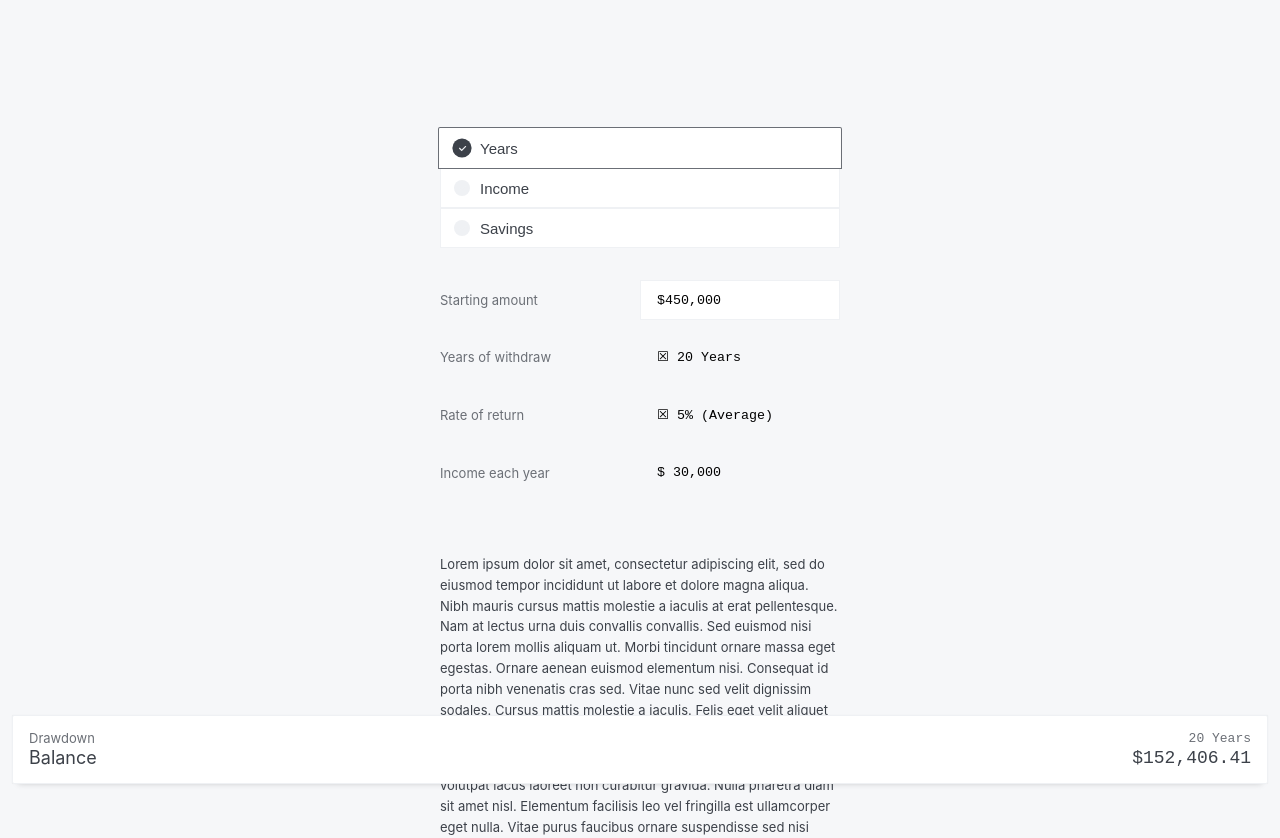
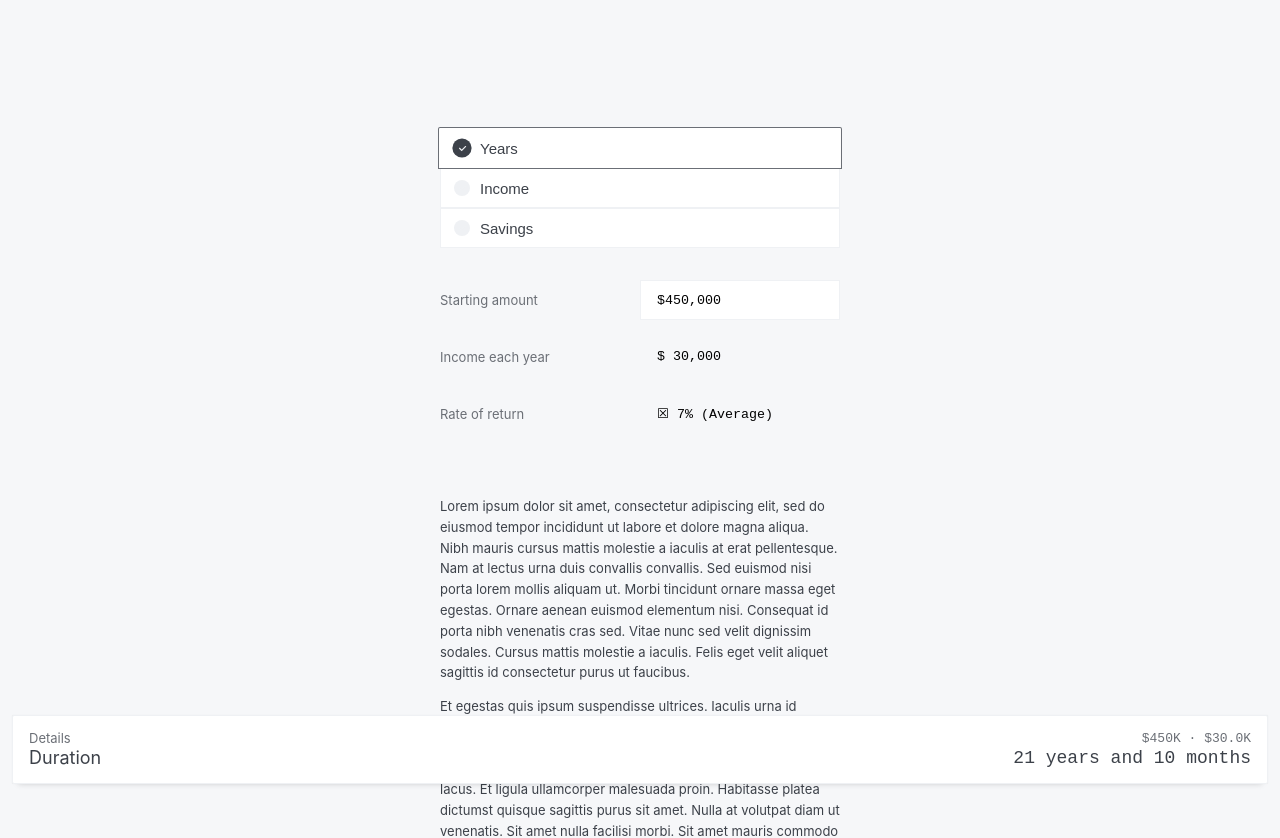
Before and after one commit to moeamaya/choice, a Next.js app: page / in a window 1280 px wide. Shown: the top 838 px of the page. Built offline with nearby package versions, Linux system fonts and the light colour scheme.

Commit message:
Helpers and Formatters

```diff
--- /dev/null
+++ b/components/Drawdown/Formulas/Years.ts
@@ -0,0 +1,65 @@
+const principalWithdraw = (principal: number, withdraw: number): number => {
+  return principal / withdraw;
+};
+
+const inflationInterest = (interest: number, inflation: number): number =>
+  (interest - inflation) / interest;
+
+const logTime = (
+  inflation: number,
+  interest: number,
+  principal: number,
+  withdraw: number
+): number => {
+  const oneMinus =
+    1 -
+    principalWithdraw(principal, withdraw) *
+      inflationInterest(interest, inflation);
+  return Math.log(oneMinus);
+};
+
+const calculate = (
+  inflation: number,
+  interest: number,
+  principal: number,
+  withdraw: number
+): number => {
+  const timeRate = logTime(inflation, interest, principal, withdraw);
+
+  if (isNaN(timeRate)) return 1000;
+
+  const interestRate = Math.log(inflation / interest);
+  return timeRate / interestRate;
+};
+
+const durationFormatter = (value: number): string => {
+  const totalDays = value * 365;
+  const years = Math.floor(totalDays/365);
+
+  let yearsDur = years > 0 ? `${years} year` : '';
+  yearsDur = years > 1 ? `${yearsDur}s` : yearsDur;
+
+  const months = Math.floor((totalDays-(years *365))/30);
+  let monthsDur = months > 0 ? `${months} month` : '';
+  monthsDur = months > 1 ? `${monthsDur}s` : monthsDur;
+
+  const and = years > 0 && months > 0 ? ' and ' : '';
+
+  return `${yearsDur}${and}${monthsDur}`;
+};
+
+const format = (value: number): string => {
+  return value === 1000 ? '1,000+ years' : durationFormatter(value);
+};
+
+const Years = (
+  inflation: number,
+  interest: number,
+  principal: number,
+  withdraw: number
+): string => {
+  const value = calculate(inflation, interest, principal, withdraw);
+  return format(value);
+};
+
+export default Years;
--- a/components/Drawdown/Inputs.tsx
+++ b/components/Drawdown/Inputs.tsx
@@ -1,19 +1,19 @@
 import AmountInput from './AmountInput';
-import Time from './Time';
+import Income from './Income';
 import { OptionType } from '../Choice/Options';
 
 type Props = {
   amount: number;
   setAmount: any;
-  time: OptionType;
-  setTime: any;
+  income: OptionType;
+  setIncome: any;
 };
 
-const Inputs = ({ amount, setAmount, time, setTime }: Props) => {
+const Inputs = ({ amount, setAmount, income, setIncome }: Props) => {
   return (
     <div>
       <AmountInput value={amount} setValue={setAmount} />
-      <Time option={time} setOption={setTime} />
+      <Income option={income} setOption={setIncome} />
     </div>
   );
 };
--- a/components/Drawdown/Summary/Header.tsx
+++ b/components/Drawdown/Summary/Header.tsx
@@ -1,8 +1,10 @@
 import { styled } from '@stitches/react';
+import { abbreviateNumberFormatter } from '../../Helpers/formatters';
 
 type Props = {
-  balance: string;
-  years: number;
+  amount: number;
+  draw: number;
+  years: string;
 };
 
 const StyledLabels = styled('div', {
@@ -48,16 +50,35 @@ const StyledAmount = styled('h2', {
   fontFamily: `monospace`,
 });
 
-const Summary = ({ balance, years }: Props) => {
+const FormattedDetails = ({
+  amount,
+  draw,
+}: {
+  amount: number;
+  draw: number;
+}) => {
+  return (
+    <>
+      ${abbreviateNumberFormatter(amount)} &middot; $
+      {abbreviateNumberFormatter(draw)}
+    </>
+  );
+};
+
+const Summary = ({ amount, draw, years }: Props) => {
+  console.log(amount);
+
   return (
     <>
       <StyledLabels>
-        <StyledDrawdown>Drawdown</StyledDrawdown>
-        <StyledBalance>Balance</StyledBalance>
+        <StyledDrawdown>Details</StyledDrawdown>
+        <StyledBalance>Duration</StyledBalance>
       </StyledLabels>
       <StyledValues>
-        <StyledYears>{years} Years</StyledYears>
-        <StyledAmount>{balance}</StyledAmount>
+        <StyledYears>
+          <FormattedDetails amount={amount} draw={draw} />
+        </StyledYears>
+        <StyledAmount>{years}</StyledAmount>
       </StyledValues>
     </>
   );
--- a/components/Drawdown/Summary/index.tsx
+++ b/components/Drawdown/Summary/index.tsx
@@ -2,8 +2,9 @@ import { styled } from '@stitches/react';
 import Header from './Header';
 
 type Props = {
-  balance: string;
-  years: number;
+  amount: number;
+  draw: number;
+  years: string;
 };
 
 const StyledSummary = styled('div', {
@@ -22,10 +23,10 @@ const StyledSummary = styled('div', {
   `,
 });
 
-const Summary = ({ balance, years }: Props) => {
+const Summary = ({ amount, draw, years }: Props) => {
   return (
     <StyledSummary>
-      <Header balance={balance} years={years} />
+      <Header amount={amount} draw={draw} years={years} />
     </StyledSummary>
   );
 };
--- a/components/Drawdown/index.tsx
+++ b/components/Drawdown/index.tsx
@@ -5,6 +5,7 @@ import Rate from './Rate';
 import Income from './Income';
 import Content from './Content';
 import Inputs from './Inputs';
+import YearsFormula from './Formulas/Years';
 
 import Summary from './Summary';
 
@@ -23,7 +24,7 @@ const Drawdown = () => {
   });
   const [amount, setAmount] = useState<number>(450000);
   const [time, setTime] = useState({ value: '20', label: '☒ 20 Years' });
-  const [rate, setRate] = useState({ value: '0.05', label: '☒ 5% (Average)' });
+  const [rate, setRate] = useState({ value: '0.07', label: '☒ 7% (Average)' });
   const [income, setIncome] = useState({ value: '30000', label: '$ 30,000' });
 
   // TODO: Extract as helpers
@@ -39,6 +40,8 @@ const Drawdown = () => {
   const drawTotal = drawAmount / interest - draw;
   const balance = principalInterest - drawTotal;
 
+  const yearz = YearsFormula(1.029, 1 + interest, 450000, draw);
+
   return (
     <>
       <Radio selected={calculator} setSelected={setCalculator} />
@@ -46,16 +49,15 @@ const Drawdown = () => {
       <Inputs
         amount={amount}
         setAmount={setAmount}
-        time={time}
-        setTime={setTime}
+        income={income}
+        setIncome={setIncome}
       />
 
       <Rate option={rate} setOption={setRate} />
-      <Income option={income} setOption={setIncome} />
 
       <Content />
 
-      <Summary balance={format(balance)} years={years} />
+      <Summary amount={amount} draw={draw} years={yearz} />
     </>
   );
 };
--- /dev/null
+++ b/components/Helpers/formatters.ts
@@ -0,0 +1,17 @@
+export const abbreviateNumberFormatter = (value: number): string => {
+  let iter = value;
+
+
+  const suffixes = ['', 'K', 'M', 'B', 'T'];
+  let suffixNum = 0;
+  while (iter >= 1000) {
+    iter /= 1000;
+    suffixNum++;
+  }
+  console.log(iter);
+
+  let newValue = iter.toPrecision(3);
+
+  newValue += suffixes[suffixNum];
+  return newValue;
+};
```
